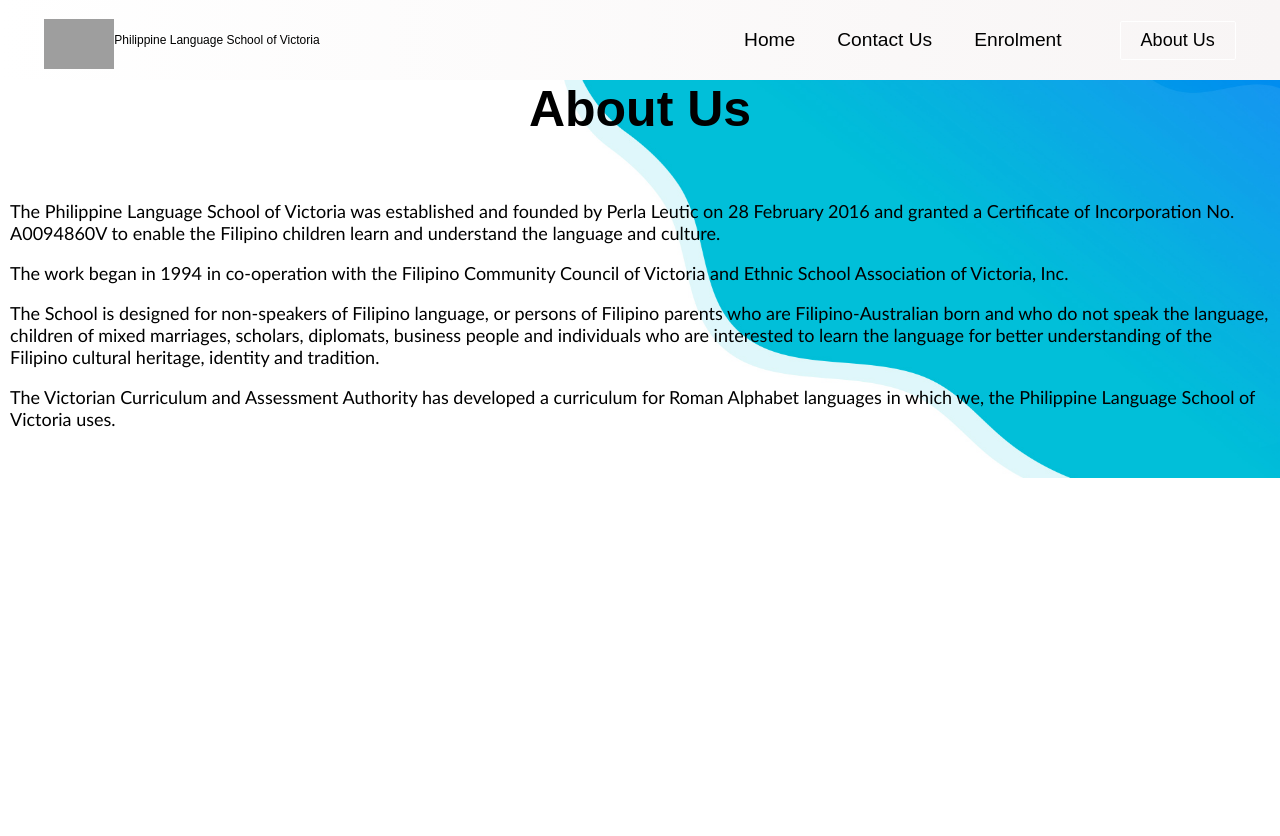
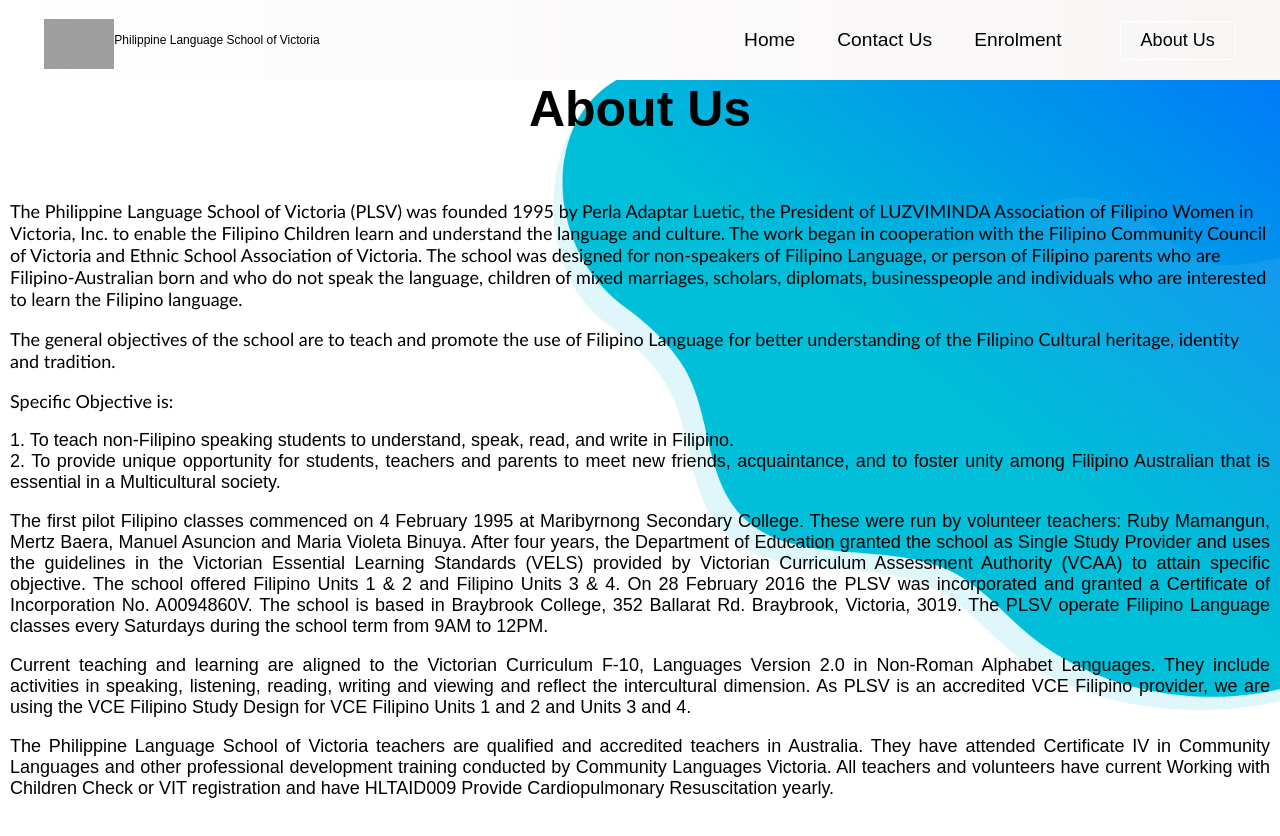
Before and after one commit to rayamigo18/phillanguage, a React (Create React App) app: page /about-us in a window 1280 px wide. Shown: the top 836 px of the page. Before the commit the page ends 800 px from the top, so only its background shows below. Built offline with nearby package versions, Linux system fonts and the light colour scheme; grey boxes are pictures that could not be loaded; the HTML template or start-up script is replaced by a standard one.

Commit message:
Changes to text

```diff
--- a/src/components/pages/AboutUs.js
+++ b/src/components/pages/AboutUs.js
@@ -7,13 +7,30 @@ function AboutUs() {
       <h1 className="about-us">About Us</h1>
       <div className="aboutus-info">
         <p>
-        The Philippine Language School of Victoria was established and founded by Perla Leutic on 28 February 2016  and granted a Certificate of  Incorporation
-
-No. A0094860V to enable the Filipino children learn and understand the language and culture.
+       The Philippine Language School of Victoria (PLSV) was founded 1995 by Perla Adaptar Luetic, the President of LUZVIMINDA Association of Filipino Women in Victoria, Inc.
+       to enable the Filipino Children learn and understand the language and culture. The work began in cooperation with the Filipino Community Council of Victoria
+       and Ethnic School Association of Victoria. The school was designed for non-speakers of Filipino Language, or person of Filipino parents who are Filipino-Australian
+       born and who do not speak the language, children of mixed marriages, scholars, diplomats, businesspeople and individuals who are interested to learn the Filipino
+       language.
         </p>
-        <p>The work began in 1994 in co-operation with the Filipino Community Council of Victoria and Ethnic School Association of Victoria, Inc.</p>
-        <p>The School is designed for non-speakers of Filipino language, or persons of Filipino parents who are  Filipino-Australian born and who do not speak the language, children of mixed marriages, scholars, diplomats, business people and individuals who are interested to learn the language for better understanding of the Filipino cultural heritage, identity and tradition.</p>
-        <p>The Victorian Curriculum and Assessment Authority has developed a curriculum for Roman Alphabet languages in which we, the Philippine Language School of Victoria uses.</p>
+        <p>The general objectives of the school are to teach and promote the use of Filipino Language for better understanding of the Filipino Cultural heritage, identity and tradition.</p>
+        <p>Specific Objective is:</p>
+           <ul>
+              <li>1. To teach non-Filipino speaking students to understand, speak, read, and write in Filipino.</li>
+              <li>2. To provide unique opportunity for students, teachers and parents to meet new friends, acquaintance, and to foster unity among Filipino Australian
+                that is essential in a Multicultural society.</li>
+        <p>The first pilot Filipino classes commenced on 4 February 1995 at Maribyrnong Secondary College. These were run by volunteer teachers: Ruby Mamangun, Mertz Baera,
+          Manuel Asuncion and Maria Violeta Binuya. After four years, the Department of Education granted the school as Single Study Provider and uses the guidelines in
+          the Victorian Essential Learning Standards (VELS) provided by Victorian Curriculum Assessment Authority (VCAA) to attain specific objective. The school offered
+          Filipino Units 1 &amp; 2 and Filipino Units 3 &amp; 4. On 28 February 2016 the PLSV was incorporated and granted a Certificate of Incorporation No. A0094860V.
+          The school is based in Braybrook College, 352 Ballarat Rd. Braybrook, Victoria, 3019. The PLSV operate Filipino Language classes every Saturdays during the school term from 9AM to 12PM.</p>
+        <p>Current teaching and learning are aligned to the Victorian Curriculum F-10, Languages Version 2.0 in Non-Roman Alphabet Languages. They include activities in
+          speaking, listening, reading, writing and viewing and reflect the intercultural dimension. As PLSV is an accredited VCE Filipino provider, we are using the VCE
+          Filipino Study Design for VCE Filipino Units 1 and 2 and Units 3 and 4.</p>
+        <p>The Philippine Language School of Victoria teachers are qualified and accredited teachers in Australia. They have attended Certificate IV in Community Languages
+          and other professional development training conducted by Community Languages Victoria. All teachers and volunteers have current Working with Children Check or VIT
+          registration and have HLTAID009 Provide Cardiopulmonary Resuscitation yearly.</p>
+        </ul>
         </div>
       </div>
   );
--- a/src/components/pages/Enrolment.js
+++ b/src/components/pages/Enrolment.js
@@ -10,37 +10,22 @@ export default function Enrolment() {
 people of all ages. Over 30 students (from Primary to
 Secondary and VCE level, as well as beginners of all ages including
 adults) have demonstrated their improved Filipino language skills from
-attending the Saturday morning classes at Braybrook or Wodonga on a weekly basis.
+attending the Saturday morning classes at Braybrook.
         </p>
-        <h2>Courses Offered:</h2>
-        <ul>
-              <li>&#8226; PRIMARY LEVEL FROM 6 YRS. TO 12 YRS. OLD</li>
-              <li>&#8226; SECONDARY LEVEL FROM 13 YRS. TO 18 YRS. OLD</li>
-              <li>&#8226; ADULT LEVEL FROM 18 YRS OLD AND ABOVE</li>
-        </ul>
-        <h2>We are VCE SINGLE PROVIDER approved by the Department of Education and Training</h2>
+
         <p>Cost:</p>
         <ul>
-              <li>&#8226; VCE FILIPINO UNIT 1 & 2  :  $ 300</li>
-              <li>&#8226; VCE FILIPINO UNIT 3 & 4  :  $ 300</li>
-              <li>&#8226; Primary Level Fees :  $ 200</li>
-              <li>&#8226; Adult Class:  $ 400 (30 sessions)</li>
+              <li>&#8226; VCE FILIPINO UNIT 1 to 4  :  $ 350</li>
+              <li>&#8226; Primary to Year 10 :  $300</li>
+              <li>&#8226; Adult Class:  $ 400 (35 sessions)</li>
         </ul>
-        <h2>Term Dates 2022</h2>
-        <ul>
-              <li>&#8226; Term 1: 5 February - 9 April</li>
-              <li>&#8226; Term 2: 7 May - 25 June</li>
-              <li>&#8226; Term 3: 16 July - 1 October</li>
-              <li>&#8226; Term 4: 22 October - 17 December</li>
-        </ul>
-        <p>Day/Time: Saturday/9:00 - 12:00 noon</p>
         <h2>Venue</h2>
         <p>BRAYBROOK SECONDARY COLLEGE</p>
-        <p>352 BALLARAT RD. CORNER BURKE ST. BRAYBROOK</p>
+        <p>352 BALLARAT RD. BRAYBROOK (enter through Burke Street)</p>
         <h2>Email</h2>
-        <p>phillang@bigpond.net.au</p>
-        <h2>Contact Person</h2>
-        <p>Perla 0413 623 991</p>
+        <p>phillangsov@gmail.com</p>
+        <h2>Contact Number</h2>
+        <p>0412 836 883</p>
       </div>
     </div>
   );
```
